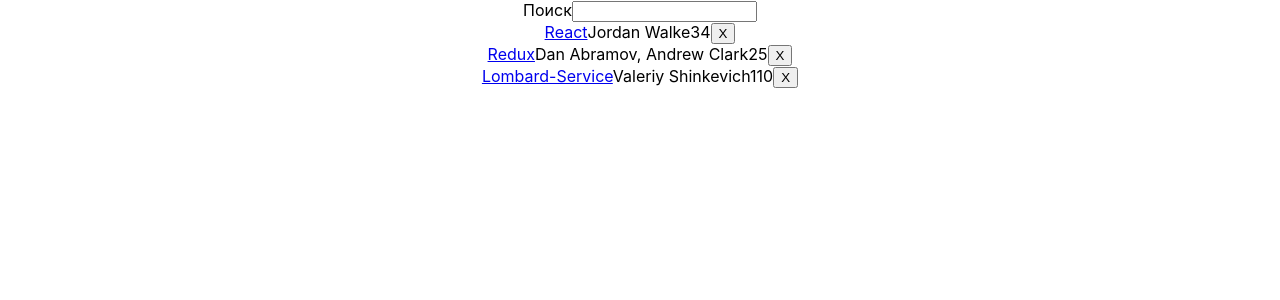
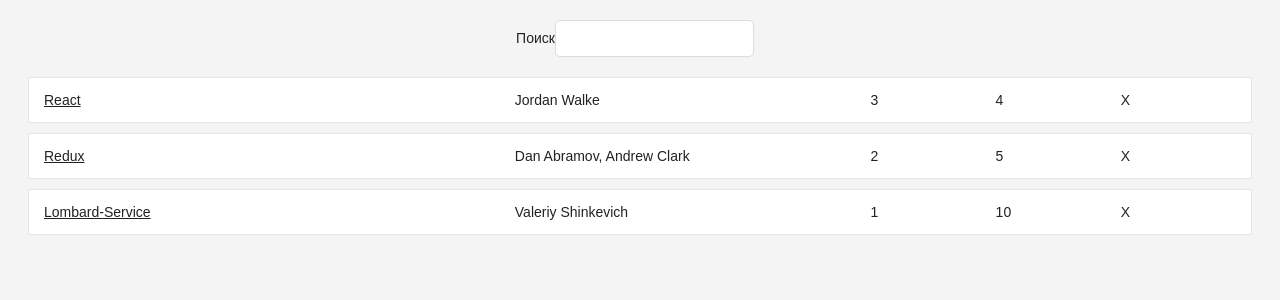
Before and after one commit to valery-shinkevich/RoadToReact, a React (Create React App) app: page / in a window 1280 px wide. Shown: the top 300 px of the page. Built offline with nearby package versions, Linux system fonts and the light colour scheme; the HTML template or start-up script is replaced by a standard one.

Commit message:
Add styles

```diff
--- a/src/App.css
+++ b/src/App.css
@@ -1,32 +1,63 @@
-.App {
+.page {
+  margin: 20px;
+}
+
+.interactions {
   text-align: center;
 }
 
-.App-logo {
-  animation: App-logo-spin infinite 20s linear;
-  height: 40vmin;
+.table {
+  margin: 20px 0;
 }
 
-.App-header {
-  background-color: #282c34;
-  min-height: 100vh;
+.table-header {
   display: flex;
-  flex-direction: column;
-  align-items: center;
-  justify-content: center;
-  font-size: calc(10px + 2vmin);
-  color: white;
+  line-height: 24px;
+  font-size: 16px;
+  padding: 0 10px;
+  justify-content: space-between;
 }
 
-.App-link {
-  color: #61dafb;
+.table-empty {
+  margin: 200px;
+  text-align: center;
+  font-size: 16px;
 }
 
-@keyframes App-logo-spin {
-  from {
-    transform: rotate(0deg);
-  }
-  to {
-    transform: rotate(360deg);
-  }
+.table-row {
+  display: flex;
+  line-height: 24px;
+  white-space: nowrap;
+  margin: 10px 0;
+  padding: 10px;
+  background: #ffffff;
+  border: 1px solid #e3e3e3;
 }
+
+.table-header > span {
+  overflow: hidden;
+  text-overflow: ellipsis;
+  padding: 0 5px;
+}
+
+.table-row > span {
+  overflow: hidden;
+  text-overflow: ellipsis;
+  padding: 0 5px;
+}
+
+.button-inline {
+  border-width: 0;
+  background: transparent;
+  color: inherit;
+  text-align: inherit;
+  -webkit-font-smoothing: inherit;
+  padding: 0;
+  font-size: inherit;
+  cursor: pointer;
+}
+
+.button-active {
+  border-radius: 0;
+  border-bottom: 1px solid #38bb6c;
+}
--- a/src/App.js
+++ b/src/App.js
@@ -27,8 +27,8 @@
     const {list, searchTerm} = this.state;
 
     return (
-      <div className="App">
-        <Search value={searchTerm} onChange={this.onSearchChange}>Поиск</Search>
+      <div className="page">
+        <div className="interactions"><Search value={searchTerm} onChange={this.onSearchChange}>Поиск</Search></div>
         <Table list={list} pattern={searchTerm} onDismiss={this.onDismiss}/>
       </div>
     );
--- a/src/Table.js
+++ b/src/Table.js
@@ -3,25 +3,41 @@
 
 const termFilter = term => ({title}) => term === '' || title.toLowerCase().includes(term.toLowerCase());
 
-const Table = ({list, pattern, onDismiss}) => list
+const largeColumn = {
+    width: '40%',
+};
+
+const midColumn = {
+    width: '30%',
+};
+
+const smallColumn = {
+    width: '10%',
+};
+
+const Table = ({list, pattern, onDismiss}) =>
+    <div className="table">{
+        list
             .filter(termFilter(pattern))
             .map(item => {
             const onHandleDismiss = () => onDismiss(item.objectID);
             return (
-        <div key={item.objectID}>
-            <span>
+            <div key={item.objectID} className="table-row">
+                <span style= {largeColumn}>
                     <a href={item.url}>
                         {item.title}
                     </a>
                 </span>
-            <span>{item.author}</span>
-            <span>{item.num_comments}</span>
-            <span>{item.points}</span>
-            <span>
-            <Button onClick={onHandleDismiss} className="dismiss">X</Button>
+                <span style={midColumn}>{item.author}</span>
+                <span style={smallColumn}>{item.num_comments}</span>
+                <span style={smallColumn}>{item.points}</span>
+                <span style={smallColumn}>
+                    <Button onClick={onHandleDismiss} className="button-inline">X</Button>
                 </span>
             </div>
             );
         })
+    }
+    </div>
 
 export default Table
--- a/src/index.css
+++ b/src/index.css
@@ -1,14 +1,46 @@
 body {
-  margin: 0;
-  padding: 0;
-  font-family: -apple-system, BlinkMacSystemFont, "Segoe UI", "Roboto", "Oxygen",
-    "Ubuntu", "Cantarell", "Fira Sans", "Droid Sans", "Helvetica Neue",
-    sans-serif;
-  -webkit-font-smoothing: antialiased;
-  -moz-osx-font-smoothing: grayscale;
+  color: #222;
+  background: #f4f4f4;
+  font: 400 14px CoreSans, Arial, sans-serif;
 }
 
-code {
-  font-family: source-code-pro, Menlo, Monaco, Consolas, "Courier New",
-    monospace;
+a {
+  color: #222;
 }
+
+a:hover {
+  text-decoration: underline;
+}
+
+ul,
+li {
+  list-style: none;
+  padding: 0;
+  margin: 0;
+}
+
+input {
+  padding: 10px;
+  border-radius: 5px;
+  outline: none;
+  margin-right: 10px;
+  border: 1px solid #dddddd;
+}
+
+button {
+  padding: 10px;
+  border-radius: 5px;
+  border: 1px solid #dddddd;
+
+  background: transparent;
+  color: #808080;
+  cursor: pointer;
+}
+
+button:hover {
+  color: #222;
+}
+
+*:focus {
+  outline: none;
+}
```
Lines whose indentation alone changed are shown as unchanged.
